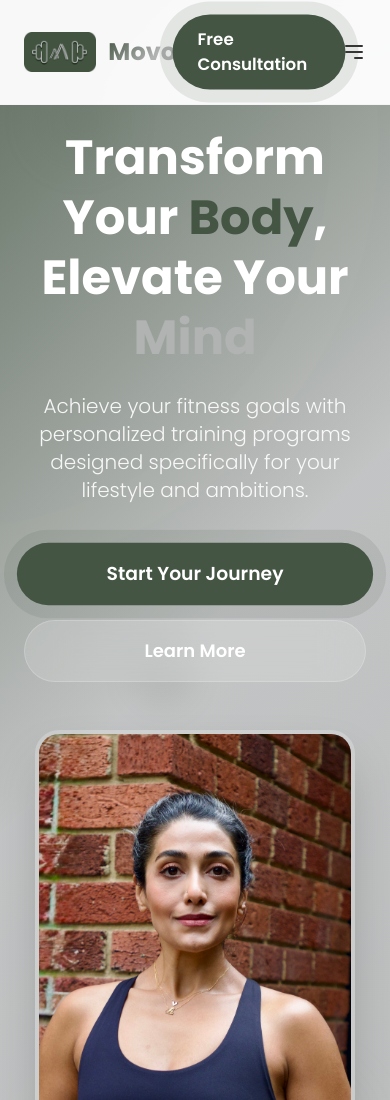
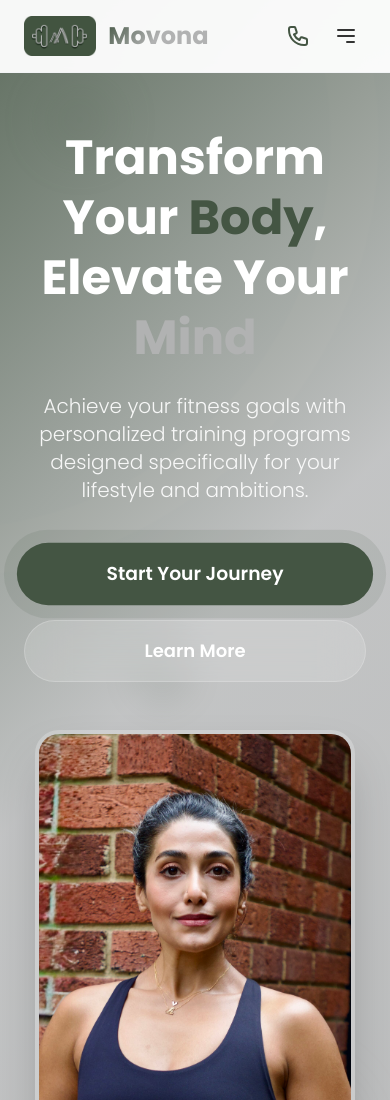
Before and after one commit to davekazemi/movona, a plain HTML site: page index.html in a window 390 px wide. Shown: the top 1100 px of the page. Drawn offline with nearby package versions, Linux system fonts and the light colour scheme; animation ran at ten frames a second.

Commit message:
mobile icon fixed

```diff
--- a/index.html
+++ b/index.html
@@ -10,6 +10,7 @@
     <link rel="stylesheet" href="style.css">
 </head>
 <body class="bg-light text-dark-gray">
+
 
     <!-- Navigation -->
     <nav class="bg-white/95 backdrop-blur-md shadow-xl fixed w-full z-50 transition-all duration-300 border-b border-gray-100">
@@ -24,19 +25,28 @@
                 <a href="#plans" class="text-dark-gray hover:text-green transition-colors duration-300 font-medium">Plans</a>
                 <a href="#contact" class="text-dark-gray hover:text-green transition-colors duration-300 font-medium">Contact</a>
             </div>
-            <a href="#contact" class="hidden md:block bg-green text-white py-3 px-6 rounded-full hover:bg-green/90 transition-all duration-300 font-semibold pulse-green">Free Consultation</a>
-             <!-- Mobile Menu Button -->
-            <button id="mobile-menu-button" class="md:hidden text-dark-gray focus:outline-none">
-                <svg class="w-6 h-6" fill="none" stroke="currentColor" viewBox="0 0 24 24" xmlns="http://www.w3.org/2000/svg"><path stroke-linecap="round" stroke-linejoin="round" stroke-width="2" d="M4 6h16M4 12h16m-7 6h7"></path></svg>
-            </button>
-        </div>
-        <!-- Mobile Menu -->
-        <div id="mobile-menu" class="hidden md:hidden bg-white/95 backdrop-blur-md">
-            <a href="#about-me" class="block py-3 px-6 text-dark-gray hover:bg-green/10 hover:text-green transition-all">About Me</a>
-            <a href="#why-me" class="block py-3 px-6 text-dark-gray hover:bg-green/10 hover:text-green transition-all">Why Movona</a>
-            <a href="#plans" class="block py-3 px-6 text-dark-gray hover:bg-green/10 hover:text-green transition-all">Plans</a>
-            <a href="#contact" class="block py-3 px-6 text-dark-gray hover:bg-green/10 hover:text-green transition-all">Contact</a>
-            <a href="#contact" class="block py-3 mx-6 mb-4 text-center bg-green text-white rounded-full hover:bg-green/90 transition-all">Free Consultation</a>
+
+            <!-- Desktop Free Consultation Button -->
+            <div class="hidden md:block">
+                <a href="#contact" class="bg-green text-white py-3 px-6 rounded-full hover:bg-green/90 transition-all duration-300 font-semibold pulse-green">Free Consultation</a>
+            </div>
+
+            <!-- Mobile Actions - Only visible on mobile -->
+            <div class="flex items-center space-x-2 md:hidden">
+                <!-- Mobile Telephone Icon -->
+                <a href="tel:+61452519167" class="text-green focus:outline-none p-2">
+                    <svg class="w-6 h-6" fill="none" stroke="currentColor" viewBox="0 0 24 24" xmlns="http://www.w3.org/2000/svg">
+                        <path stroke-linecap="round" stroke-linejoin="round" stroke-width="2" d="M3 5a2 2 0 012-2h3.28a1 1 0 01.948.684l1.498 4.493a1 1 0 01-.502 1.21l-2.257 1.13a11.042 11.042 0 005.516 5.516l1.13-2.257a1 1 0 011.21-.502l4.493 1.498a1 1 0 01.684.949V19a2 2 0 01-2 2h-1C9.716 21 3 14.284 3 6V5z"></path>
+                    </svg>
+                </a>
+
+                <!-- Mobile Menu Button -->
+                <button id="mobile-menu-button" class="text-dark-gray focus:outline-none p-2">
+                    <svg class="w-6 h-6" fill="none" stroke="currentColor" viewBox="0 0 24 24" xmlns="http://www.w3.org/2000/svg">
+                        <path stroke-linecap="round" stroke-linejoin="round" stroke-width="2" d="M4 6h16M4 12h16m-7 6h7"></path>
+                    </svg>
+                </button>
+            </div>
         </div>
     </nav>
 
```
Also changed, not shown: main.js (line endings or trailing spaces), src/Movona.html (line endings or trailing spaces), style.css (line endings or trailing spaces).
